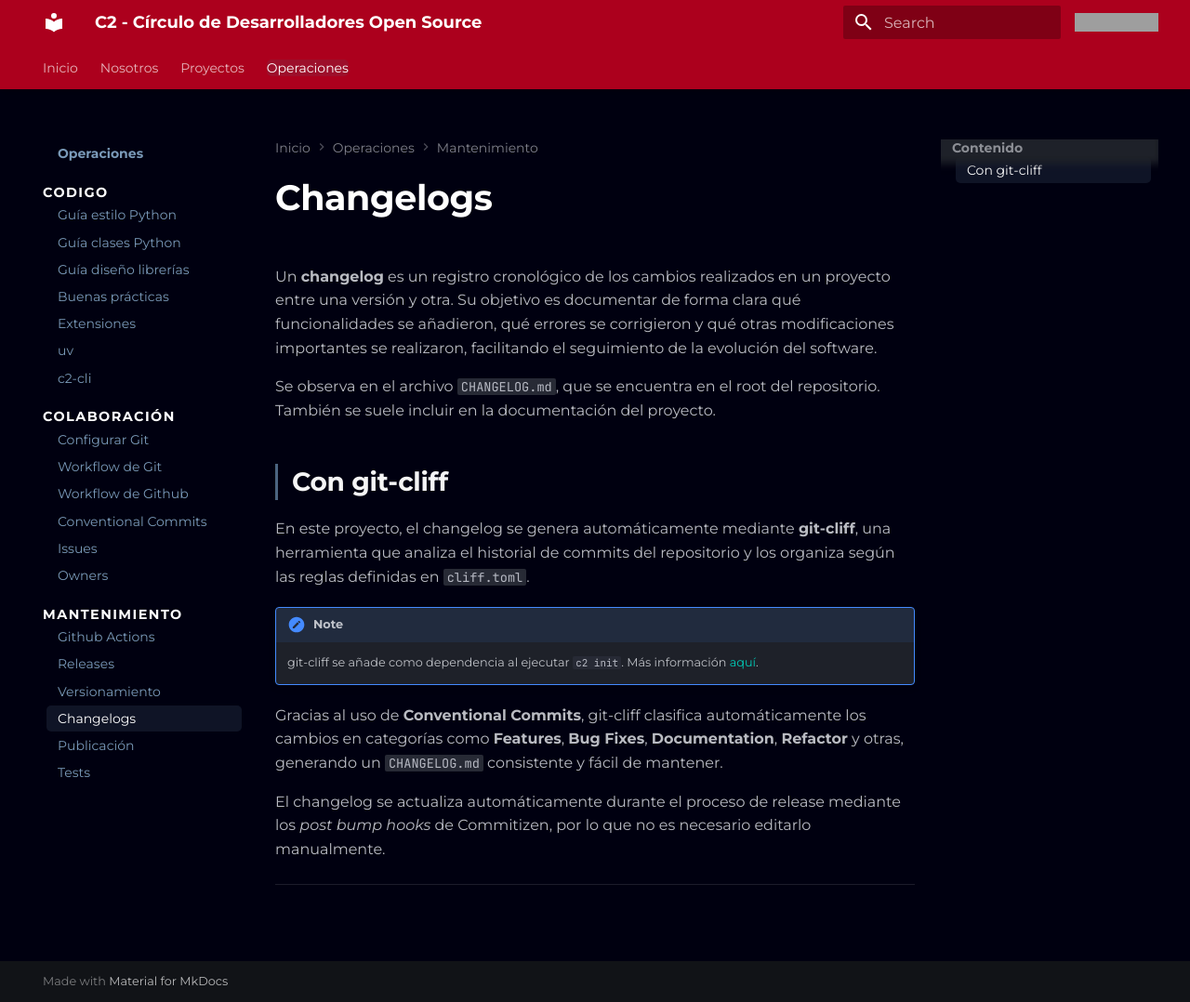
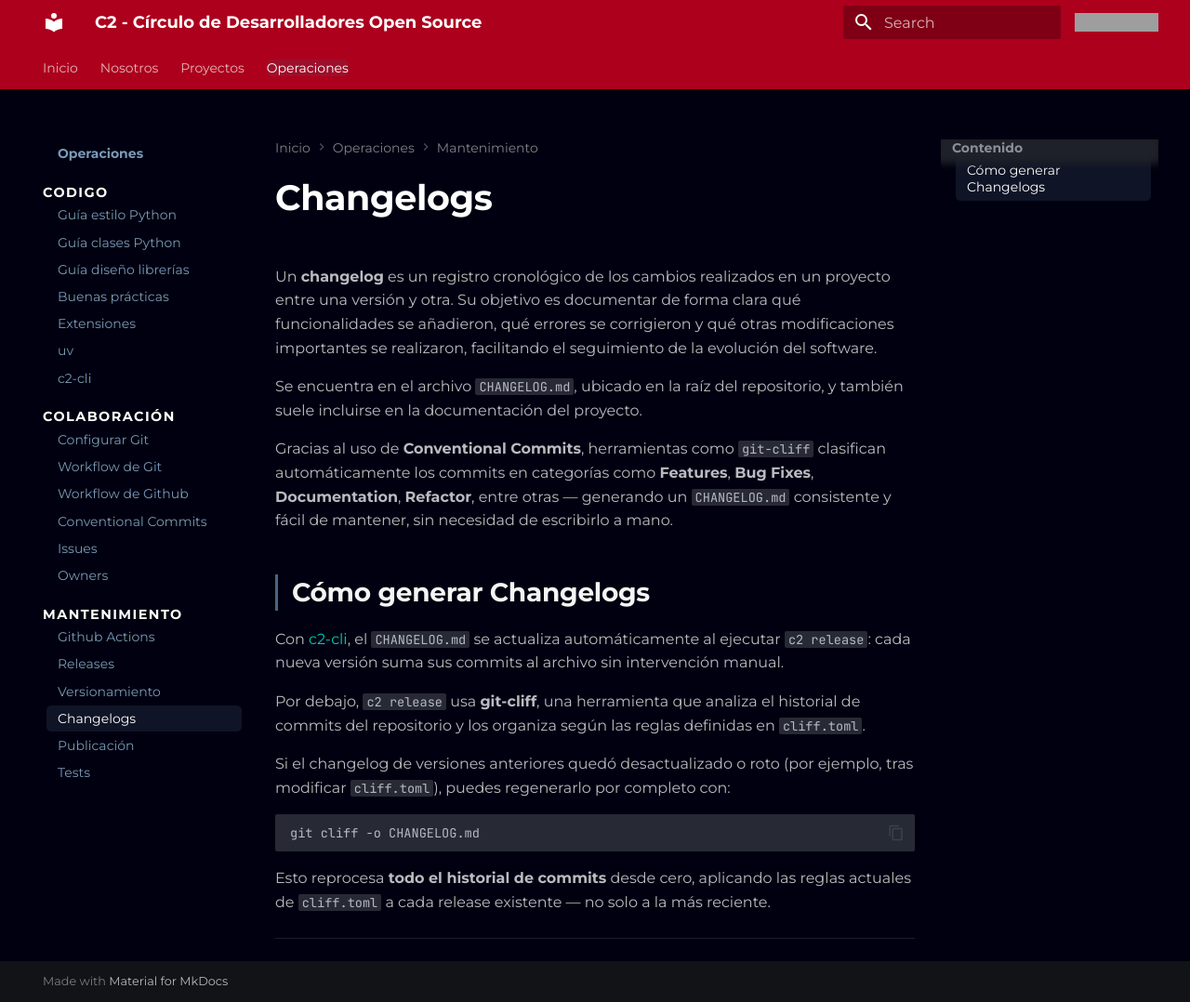
Before and after one commit to c2-circulo-desarrolladores/c2-core, an MkDocs documentation site: the page built from docs/operaciones/mantenimiento/changelogs.md, in a window 1280 px wide and 1078 px high. Shown: the whole window at 93% size. Built offline with MkDocs 1.6.1 and Material for MkDocs 9.7.7, drawn with Linux system fonts in a browser that asks for light colours; grey boxes are pictures that could not be loaded.

Commit message:
fix(mantenimiento): mejoras a la entrada de changelogs

````diff
--- a/docs/operaciones/mantenimiento/changelogs.md
+++ b/docs/operaciones/mantenimiento/changelogs.md
@@ -2,15 +2,20 @@
 
 Un **changelog** es un registro cronológico de los cambios realizados en un proyecto entre una versión y otra. Su objetivo es documentar de forma clara qué funcionalidades se añadieron, qué errores se corrigieron y qué otras modificaciones importantes se realizaron, facilitando el seguimiento de la evolución del software.
 
-Se observa en el archivo `CHANGELOG.md`, que se encuentra en el root del repositorio. También se suele incluir en la documentación del proyecto.
+Se encuentra en el archivo `CHANGELOG.md`, ubicado en la raíz del repositorio, y también suele incluirse en la documentación del proyecto.
 
-## Con git-cliff
+Gracias al uso de **Conventional Commits**, herramientas como `git-cliff` clasifican automáticamente los commits en categorías como **Features**, **Bug Fixes**, **Documentation**, **Refactor**, entre otras — generando un `CHANGELOG.md` consistente y fácil de mantener, sin necesidad de escribirlo a mano.
 
-En este proyecto, el changelog se genera automáticamente mediante **git-cliff**, una herramienta que analiza el historial de commits del repositorio y los organiza según las reglas definidas en `cliff.toml`.
+## Cómo generar Changelogs
 
-!!! note
-    git-cliff se añade como dependencia al ejecutar `c2 init`. Más información [aquí](../../codigo/c2-cli).
+Con [c2-cli](../../codigo/c2-cli.md), el `CHANGELOG.md` se actualiza automáticamente al ejecutar `c2 release`: cada nueva versión suma sus commits al archivo sin intervención manual.
 
-Gracias al uso de **Conventional Commits**, git-cliff clasifica automáticamente los cambios en categorías como **Features**, **Bug Fixes**, **Documentation**, **Refactor** y otras, generando un `CHANGELOG.md` consistente y fácil de mantener.
+Por debajo, `c2 release` usa **git-cliff**, una herramienta que analiza el historial de commits del repositorio y los organiza según las reglas definidas en `cliff.toml`.
 
-El changelog se actualiza automáticamente durante el proceso de release mediante los *post bump hooks* de Commitizen, por lo que no es necesario editarlo manualmente.
+Si el changelog de versiones anteriores quedó desactualizado o roto (por ejemplo, tras modificar `cliff.toml`), puedes regenerarlo por completo con:
+
+```shell
+git cliff -o CHANGELOG.md
+```
+
+Esto reprocesa **todo el historial de commits** desde cero, aplicando las reglas actuales de `cliff.toml` a cada release existente — no solo a la más reciente.
````
